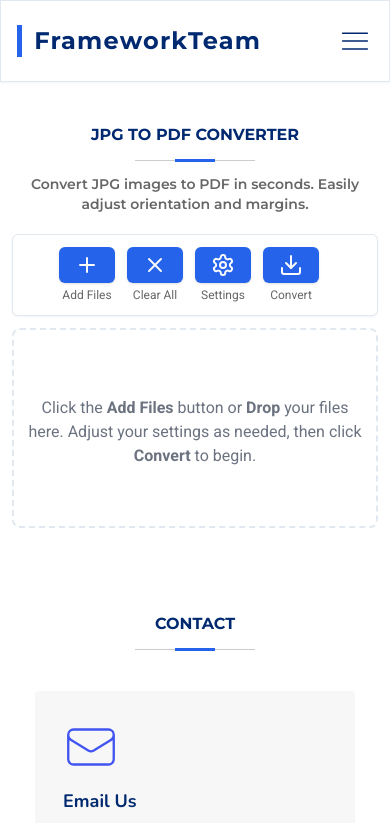
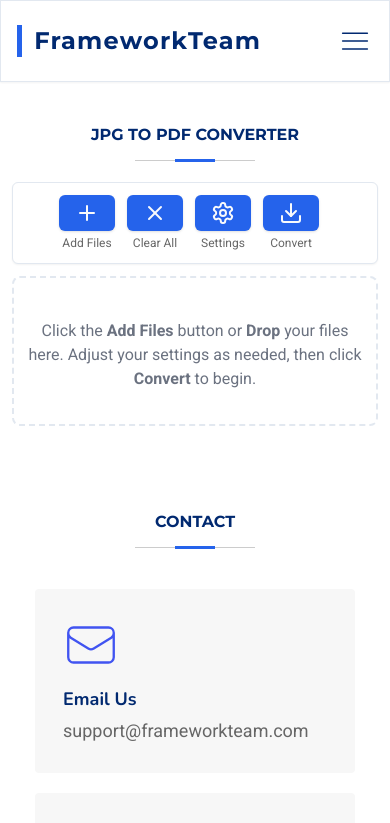
Before and after one commit to ChauhanJaved/jpg-to-pdf-converter, a Next.js app: page / in a window 390 px wide. Shown: the top 823 px of the page. Built offline with nearby package versions, Linux system fonts and the light colour scheme.

Commit message:
Hero update

```diff
--- a/src/components/hero.tsx
+++ b/src/components/hero.tsx
@@ -4,6 +4,7 @@ import { HeaderNavItems } from "@/data/website-data";
 import Dropzone from "./ui/drop-zone";
 
 import { FileProvider } from "@/context/file-context";
+import SectionHeader from "./ui/section-header";
 
 const Hero = () => {
   return (
@@ -12,6 +13,11 @@ const Hero = () => {
         id={HeaderNavItems.Home}
         className="relative m-auto mt-[83px] flex w-full scroll-m-[83px] flex-col items-center justify-start px-3"
       >
+        <SectionHeader
+          caption="JPG to PDF Converter"
+          className={`mb-2 mt-10`}
+        />
+
         <Dropzone />
       </section>
     </FileProvider>
--- a/src/components/ui/drop-zone.tsx
+++ b/src/components/ui/drop-zone.tsx
@@ -13,7 +13,6 @@ import { Download, Plus, X } from "lucide-react";
 
 //Internal Imports----------
 import SortableImageList from "./sortable-image-list";
-import SectionHeader from "./section-header";
 import ButtonToolbar from "./button-toolbar";
 import SettingsSheet from "./settings-sheet";
 import { useFileContext } from "@/context/file-context";
@@ -163,13 +162,6 @@ const Dropzone = () => {
   return (
     <Fragment>
       <div className={`mb-5 flex w-full flex-col items-center`}>
-        {fileList.length === 0 && (
-          <SectionHeader
-            caption="JPG to PDF Converter"
-            className={`mb-2 mt-10`}
-            desc="Convert JPG images to PDF in seconds. Easily adjust orientation and margins."
-          />
-        )}
         {/* Toolbar */}
         <div className="sticky top-[82px] z-[8] m-auto w-full bg-white py-3">
           <div className="container m-auto flex w-full flex-wrap items-center justify-center space-x-3 rounded-md border bg-white py-3 pr-3 shadow-sm sm:justify-end xl:max-w-screen-xl">
@@ -208,7 +200,7 @@ const Dropzone = () => {
           <div {...getRootProps()}>
             <input {...getInputProps()} />
             <div
-              className={`flex min-h-[200px] w-full flex-wrap items-center justify-center rounded-lg border-2 border-dashed text-center transition sm:min-h-[300px] ${isDragActive && "border-primary bg-secondary"}`}
+              className={`flex min-h-[150px] w-full flex-wrap items-center justify-center rounded-lg border-2 border-dashed text-center transition sm:min-h-[300px] ${isDragActive && "border-primary bg-secondary"}`}
             >
               {fileList.length > 0 ? (
                 <SortableImageList
@@ -216,13 +208,6 @@ const Dropzone = () => {
                 />
               ) : (
                 <div>
-                  {/* <Button
-                    disabled={isConvertingFiles || isLoadingFiles}
-                    onClick={handleOpenFilePicker}
-                  >
-                    <Plus className={`mr-2 h-5 w-5 sm:h-6 sm:w-6`} />
-                    <span className="sm:text-base">Add Files</span>
-                  </Button> */}
                   <p className="m-auto mt-2 px-3 text-base text-gray-500 sm:w-3/4 sm:text-base md:w-3/5 md:text-lg lg:w-1/2">
                     Click the <strong>Add Files</strong> button or{" "}
                     <strong>Drop</strong> your files here. Adjust your settings
```
